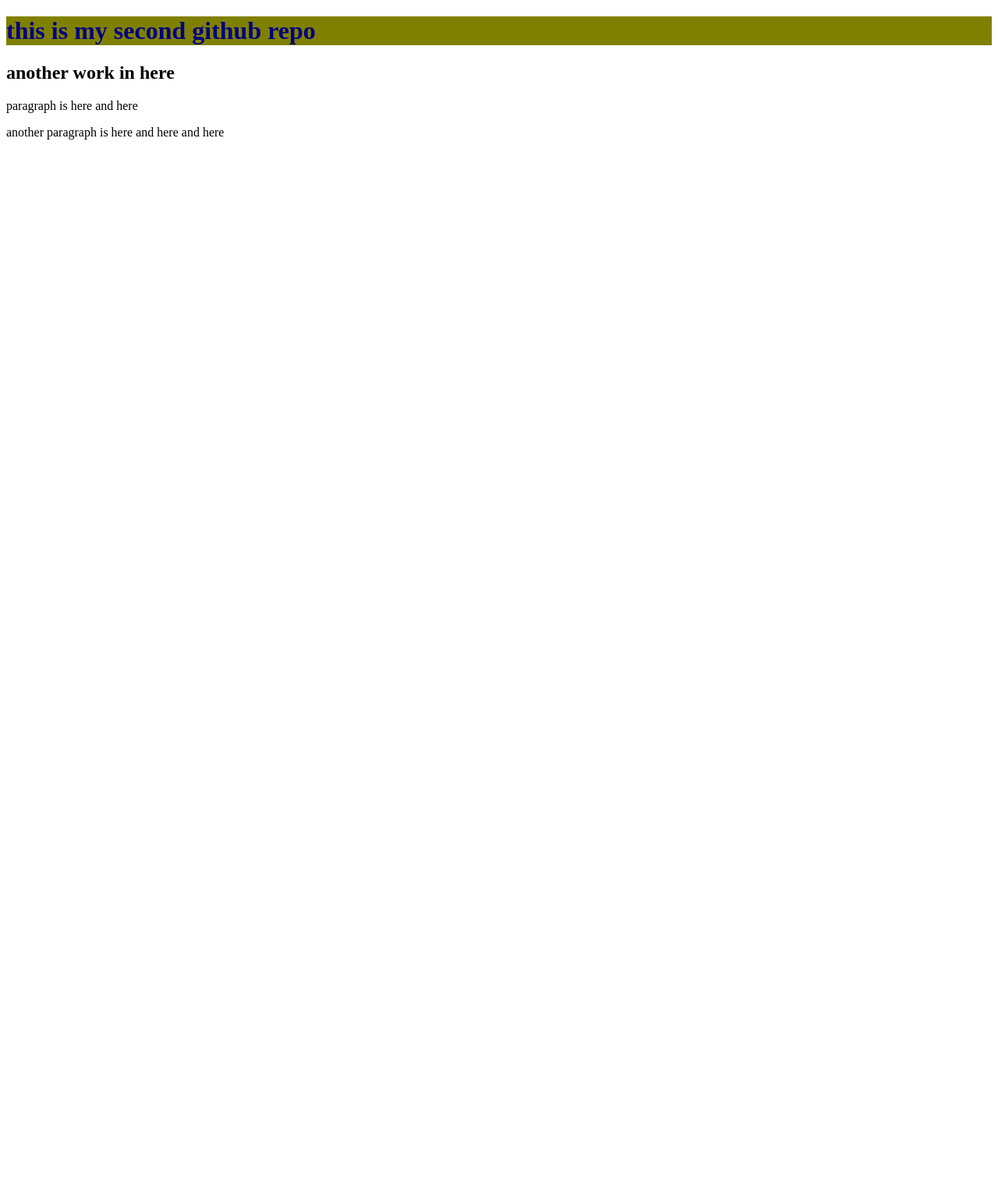
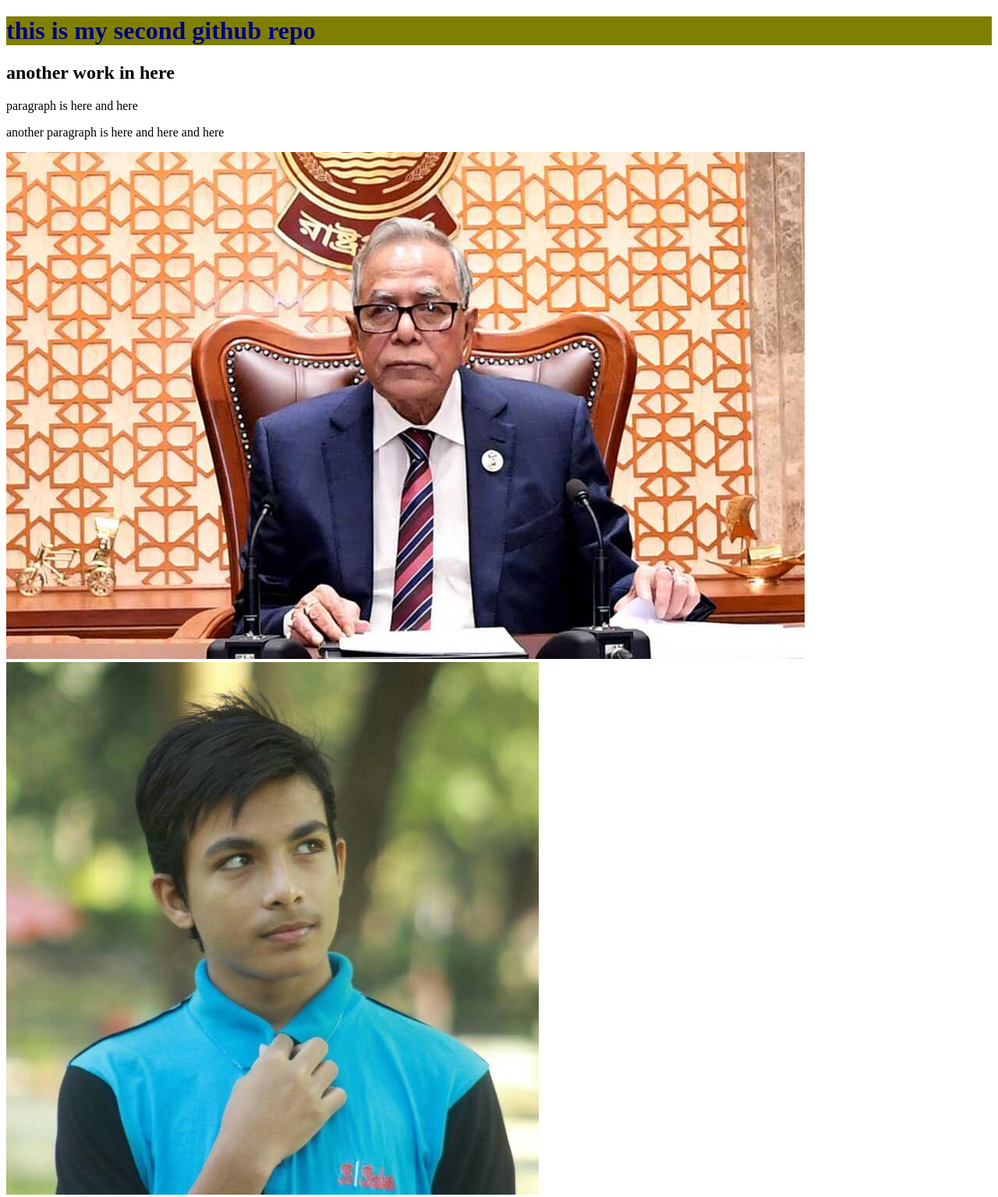
Before and after one commit to Rakib20100/my-second-repo, a plain HTML site: page index.html in a window 1280 px wide. Shown: the whole page at 78% size. Before the commit the page ends 800 px from the top, so only its background shows below. Drawn offline with Linux system fonts and the light colour scheme.

Commit message:
added new thing

```diff
--- a/index.html
+++ b/index.html
@@ -12,5 +12,7 @@
     <h2>another work in here</h2>
     <p>paragraph is here and here</p>
     <p>another paragraph is here and here and here</p>
+    <IMG src="president.jpg"></IMG>
+    <img src="rakib04.jpg" alt="">
 </body>
 </html>
```
Also changed, not shown: jet.jpg (added), president.jpg (added), rakib04.jpg (added), 3 other files.
